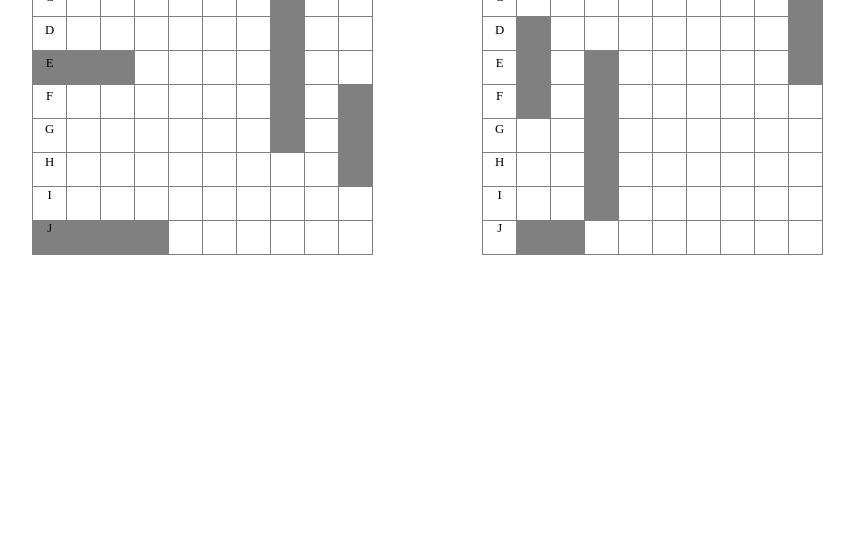
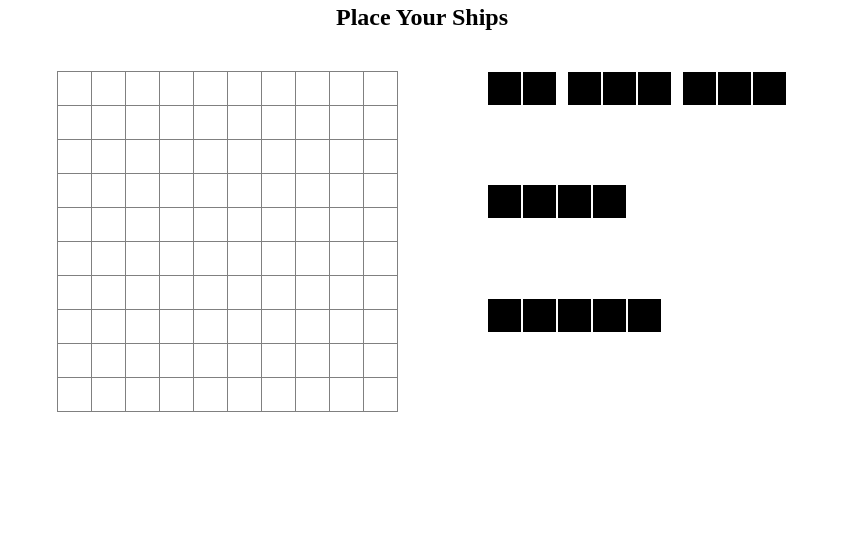
Before and after one commit to Wedi-Nachew/Battleship, a website built with webpack: page src/template.html in a window 1280 px wide. Shown: the part 244-800 px from the top of the page, without its empty margins (218-1081 px from the left). Built offline with nearby package versions, Linux system fonts and the light colour scheme.

Commit message:
Enable players to place ships by dragging & dropping ships in the grid

```diff
--- a/src/game.js
+++ b/src/game.js
@@ -7,19 +7,76 @@ import "./style.css";
 export let playerGameBoard = GameBoard();
 export let computerGameBoard = GameBoard();
 const allPossibleMoves = playerGameBoard.coords();
-function placeShipsmanually() {
-    playerGameBoard.placeShips("destroyer", "A2", "horizontal");
-    playerGameBoard.placeShips("submarine", "E1", "horizontal");
-    playerGameBoard.placeShips("cruiser", "F10", "vertical");
-    playerGameBoard.placeShips("battleship", "J1", "horizontal");
-    playerGameBoard.placeShips("carrier", "C8", "vertical");
-    computerGameBoard.placeShips("destroyer", "J2", "horizontal");
-    computerGameBoard.placeShips("submarine", "C10", "vertical");
-    computerGameBoard.placeShips("cruiser", "D2", "vertical");
-    computerGameBoard.placeShips("battleship", "A4", "horizontal");
-    computerGameBoard.placeShips("carrier", "E4", "vertical");
-}
 
+const placePlayerShips = () => {
+    const placeShips = document.querySelector(".place-ships");
+    const grid = placeShips.querySelector(".grid");
+    const ships = placeShips.querySelectorAll(".ships >  div");
+    const playerPlayGround = document.querySelector(".playerGameBoard");
+    const gridOfPlayer = playerPlayGround.children;
+    let shipType = "";
+    let start = "";
+    let axis = "";
+    let squareNum = null;
+
+    for (let coord of playerGameBoard.coords()) {
+        const square = document.createElement("div");
+        square.setAttribute("data-coord", coord);
+        grid.appendChild(square);
+    }
+    ships.forEach((ship) =>
+        ship.addEventListener("dblclick", (event) => {
+            ship.classList.toggle("vertical");
+        })
+    );
+    ships.forEach((ship) => {
+        ship.querySelectorAll("div[data-num]").forEach((child) => {
+            child.addEventListener("mouseover", (event) => {
+                event.preventDefault();
+                const dataNum = child.getAttribute("data-num");
+                shipType = ship.getAttribute("id");
+                squareNum = dataNum;
+                axis = window.getComputedStyle(ship)["-webkit-flex-direction"];
+            });
+        });
+    });
+    grid.childNodes.forEach((child) =>
+        child.addEventListener("dragover", (event) => {
+            event.preventDefault();
+        })
+    );
+    grid.childNodes.forEach((child) =>
+        child.addEventListener("drop", (event) => {
+            start = event.target.dataset.coord;
+            const ship = document.getElementById(shipType);
+            if (axis === "row") {
+                start = start[0] + (+start.slice(1) - squareNum);
+            } else {
+                const alpha =
+                    playerGameBoard.alphaNumbericConversion[start[0]] -
+                    squareNum;
+
+                start =
+                    playerGameBoard.convertNumberToAlpha(alpha) +
+                    start.slice(1);
+            }
+
+            playerGameBoard.placeShips(shipType, start, axis);
+            renderShips(grid.childNodes);
+            renderShips(gridOfPlayer);
+            ship.parentElement.removeChild(ship);
+            removeShipsPlacementPage();
+        })
+    );
+};
+const removeShipsPlacementPage = () => {
+    const ships = document.querySelector(".ships");
+    const placeShips = document.querySelector(".place-ships");
+    if (!ships.firstElementChild) {
+        placeShips.style.cssText = "visibility: hidden";
+    }
+    console.log({ ships, placeShips });
+};
 const renderGameBoard = () => {
     const playerPlayGround = document.querySelector(".playerGameBoard");
     const computerPlayGround = document.querySelector(".computerGameBoard");
@@ -45,29 +102,11 @@ const renderGameBoard = () => {
         computerPlayGround.appendChild(square);
     }
 };
-const renderShips = () => {
-    const playerSquares = [
-        ...document.querySelectorAll(".playerGameBoard > div"),
-    ];
-    const computerSquares = [
-        ...document.querySelectorAll(".computerGameBoard > div"),
-    ];
-
+const renderShips = (squares) => {
     for (let ship in playerGameBoard.coordsOfShips) {
-        for (let square of playerSquares) {
+        for (let square of squares) {
             if (
                 playerGameBoard.coordsOfShips[ship].includes(
-                    square.dataset.coord
-                )
-            ) {
-                square.classList.add("ship");
-            }
-        }
-    }
-    for (let ship in computerGameBoard.coordsOfShips) {
-        for (let square of computerSquares) {
-            if (
-                computerGameBoard.coordsOfShips[ship].includes(
                     square.dataset.coord
                 )
             ) {
@@ -126,15 +165,14 @@ const restartGame = () => {
         removeExistingMarks();
         playerGameBoard = GameBoard();
         computerGameBoard = GameBoard();
-        placeShipsmanually();
         renderGameBoard();
         renderShips();
         playGame();
         restartBtn.parentElement.style.cssText = "visibility: hidden";
     });
 };
-placeShipsmanually();
+
+placePlayerShips();
 renderGameBoard();
-renderShips();
 playGame();
 restartGame();
--- a/src/gameBoard.js
+++ b/src/gameBoard.js
@@ -34,15 +34,15 @@ export const GameBoard = () => {
 
         return allCoords;
     };
-    const placeShips = (shipType, startCoord, axis = "horizontal") => {
+    const placeShips = (shipType, startCoord, axis) => {
         coordsOfShips[shipType] = [startCoord];
         if (ships[shipType] !== undefined) {
             for (let i = 1; i < ships[shipType].length; i++) {
-                if (axis === "horizontal") {
+                if (axis === "row") {
                     startCoord =
                         startCoord[0] + (Number.parseInt(startCoord[1]) + 1);
                     coordsOfShips[shipType].push(startCoord);
-                } else if (axis === "vertical") {
+                } else if (axis === "column") {
                     startCoord =
                         convertNumberToAlpha(
                             Number.parseInt(
@@ -81,6 +81,8 @@ export const GameBoard = () => {
     };
 
     return {
+        alphaNumbericConversion,
+        convertNumberToAlpha,
         coords,
         ships,
         moves,
--- a/src/style.css
+++ b/src/style.css
@@ -20,7 +20,8 @@ h1 {
     position: relative;
 }
 .playerGameBoard,
-.computerGameBoard {
+.computerGameBoard,
+.grid {
     height: 330px;
     width: 330px;
     display: grid;
@@ -35,11 +36,13 @@ h1 {
     margin: 0;
 }
 .playerGameBoard > div:nth-child(10n + 1),
-.computerGameBoard > div:nth-child(10n + 1) {
+.computerGameBoard > div:nth-child(10n + 1),
+.grid > div:nth-child(10n + 1) {
     border-left: 1px solid gray;
 }
 .playerGameBoard > div:nth-child(-n + 10),
-.computerGameBoard > div:nth-child(-n + 10) {
+.computerGameBoard > div:nth-child(-n + 10),
+.grid > div:nth-child(-n + 10) {
     border-top: 1px solid gray;
 }
 .player_rows,
@@ -77,9 +80,7 @@ h1 {
     left: 597px;
     gap: 25px;
 }
-.container .ship {
-    background-color: gray;
-}
+
 .container div.a-miss {
     background-color: green;
 }
@@ -127,3 +128,67 @@ h1 {
     border-radius: 15px;
     border: none;
 }
+.place-ships {
+    display: flex;
+    flex-direction: column;
+    justify-content: center;
+    align-items: center;
+    position: absolute;
+    top: 0;
+    left: 0;
+    height: 100%;
+    width: 100%;
+    background-color: #fff;
+    z-index: 100;
+    color: #000;
+}
+.place-ships > div {
+    display: flex;
+    gap: 100px;
+    align-items: normal;
+}
+.grid > div {
+    border-right: 1px solid gray;
+    border-bottom: 1px solid gray;
+    height: 33px;
+    width: 33px;
+    margin: 0;
+}
+
+.grid > div:nth-child(10n + 1) {
+    border-left: 1px solid gray;
+}
+
+.grid > div:nth-child(-n + 10) {
+    border-top: 1px solid gray;
+}
+
+.ships {
+    display: flex;
+    flex-wrap: wrap;
+    gap: 10px;
+    width: 300px;
+}
+.ships > div {
+    display: flex;
+}
+.vertical {
+    flex-direction: column;
+}
+.ships > div > div {
+    height: 33px;
+    width: 33px;
+    border: 1px solid #fff;
+    background-color: black;
+}
+.place-ships h1 {
+    margin-bottom: 10px;
+}
+.place-ships h2 {
+    margin-top: 10px;
+    margin-bottom: 40px;
+    font-size: 1.5;
+}
+.ship {
+    background-color: red !important;
+}
--- a/src/template.html
+++ b/src/template.html
@@ -9,6 +9,42 @@
     </head>
     <body>
         <h1>Battleships</h1>
+        <div class="place-ships">
+            <h1>Battleships</h1>
+            <h2>Place Your Ships</h2>
+            <div>
+                <div class="grid"></div>
+                <div class="ships">
+                    <div id="destroyer" draggable="true">
+                        <div data-num="0"></div>
+                        <div data-num="1"></div>
+                    </div>
+                    <div id="submarine" draggable="true">
+                        <div data-num="0"></div>
+                        <div data-num="1"></div>
+                        <div data-num="2"></div>
+                    </div>
+                    <div id="cruiser" draggable="true">
+                        <div data-num="0"></div>
+                        <div data-num="1"></div>
+                        <div data-num="2"></div>
+                    </div>
+                    <div id="battleship" draggable="true">
+                        <div data-num="0"></div>
+                        <div data-num="1"></div>
+                        <div data-num="2"></div>
+                        <div data-num="3"></div>
+                    </div>
+                    <div id="carrier" draggable="true">
+                        <div data-num="0"></div>
+                        <div data-num="1"></div>
+                        <div data-num="2"></div>
+                        <div data-num="3"></div>
+                        <div data-num="4"></div>
+                    </div>
+                </div>
+            </div>
+        </div>
         <div class="container">
             <div class="player_rows">
                 <div>A</div>
```
Also changed, not shown: dist/273c0ecf5c7a5e1d4d28.js, dist/index.html, dist/main.js.
